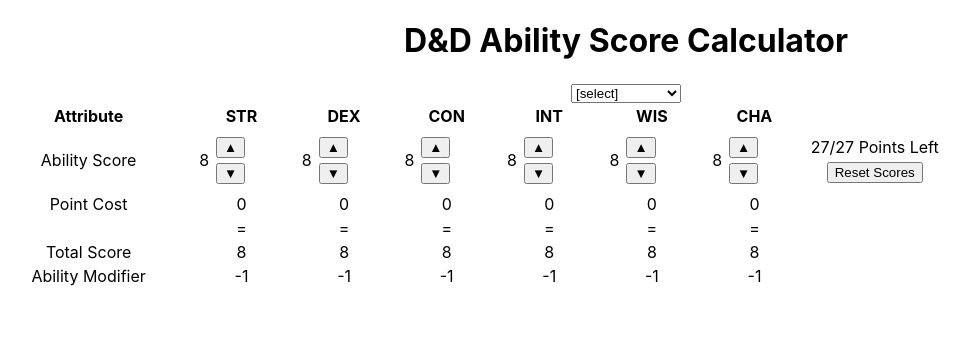
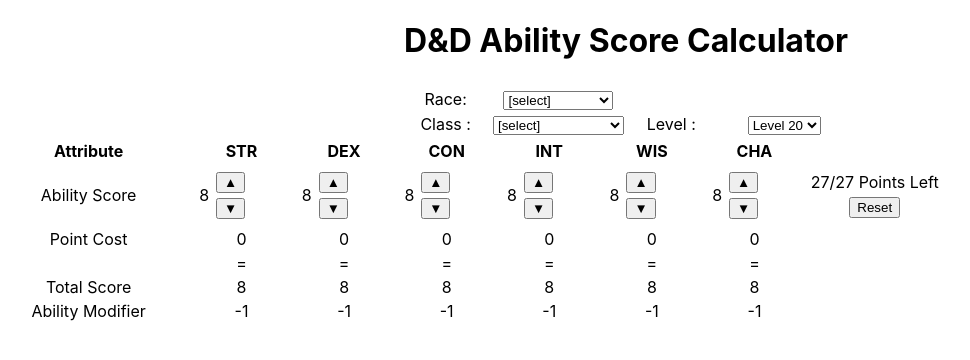
Before and after one commit to CBurgi/DnD-PointBuy-Calculator, a React (Create React App) app: page / in a window 1280 px wide. Shown: the top 360 px of the page, without its empty margins (14-984 px from the left). Built offline with nearby package versions, Linux system fonts and the light colour scheme.

Commit message:
Added functionality for classes and levels

```diff
--- a/src/App.js
+++ b/src/App.js
@@ -4,60 +4,17 @@
 import exoticRaces from ".//data/races/exotic";
 import monstrousRaces from ".//data/races/monstrous";
 import settingSpecificRaces from ".//data/races/setting_specific";
-import { RaceSelect, SubRaceSelect } from "./Functions/Select_Functions";
+import classes from ".//data/classes.json";
+import {
+	ClassSelect,
+	RaceSelect,
+	SubraceSelect,
+    LevelSelect
+} from "./Functions/Select_Functions";
 import { GenerateTable } from "./Functions/Table_Functions";
-
-export const abilities = ["str", "dex", "con", "int", "wis", "cha"];
-
-export const defaultAbilityScore = {
-	mod: true,
-	min: 8,
-	max: 15,
-	points: 27,
-	maxPoints: 27,
-	str: 8,
-	dex: 8,
-	con: 8,
-	int: 8,
-	wis: 8,
-	cha: 8,
-};
-
-export const defaultScore = {
-	dontInclude: true,
-	name: "[select]",
-	mod: false,
-	min: 0,
-	max: -1,
-	points: -1,
-    maxPoints: -1,
-	str: 0,
-	dex: 0,
-	con: 0,
-	int: 0,
-	wis: 0,
-	cha: 0,
-};
-export const blankScore = {
-	str: 0,
-    dex: 0,
-    con: 0,
-    int: 0,
-    wis: 0,
-    cha: 0,
-};
-
-export const customScore = {
-	name: "Custom",
-	mod: true,
-	min: -1,
-	max: -1,
-	points: -1,
-    maxPoints: -1,
-};
+import { defaultScore, defaultAbilityScore, customScore, blankScore } from "./data/defaultScores";
 
 function App() {
-
 	const races = commonRaces.concat(
 		exoticRaces,
 		monstrousRaces,
@@ -66,39 +23,71 @@
 	races.unshift(defaultScore);
 	races.push(customScore);
 
+	const aClasses = classes;
+    const [level, setLevel] = useState(20)
+
 	const [scores, setScores] = useState([
-        {...defaultAbilityScore, key: "ability", base: defaultAbilityScore},
-        {...defaultScore, key: "race", base: defaultScore},
-        {...defaultScore, key: "subrace", base: defaultScore}
-    ])
+		{
+			...defaultAbilityScore,
+			key: "ability",
+			scoreName: "Ability Score",
+			base: defaultAbilityScore,
+		},
+		{
+			...defaultScore,
+			key: "race",
+			scoreName: "Race Bonus",
+			base: defaultScore,
+		},
+		{
+			...defaultScore,
+			key: "subrace",
+			scoreName: "Subrace Bonus",
+			base: defaultScore,
+		},
+	]);
 
 	const [totalScore, setTotalScore] = useState(blankScore);
 	useEffect(() => {
-        setTotalScore((s) => blankScore)
+		setTotalScore((s) => blankScore);
 		scores.map((score) => {
-            setTotalScore((s) =>{ return {
+			setTotalScore((s) => {
+				return {
 					str: s.str + score.str,
 					dex: s.dex + score.dex,
 					con: s.con + score.con,
 					int: s.int + score.int,
 					wis: s.wis + score.wis,
 					cha: s.cha + score.cha,
-        }})
-        return score
-        })
+				};
+			});
+			return score;
+		});
 	}, [scores]);
 
 	return (
 		<div className="App">
 			<h1>D&D Ability Score Calculator</h1>
-			<RaceSelect
-				races={races}
-                setScores={setScores}
-			/>
-			<SubRaceSelect
-				scores={scores}
-                setScores={setScores}
-			/>
+			<table className="select-table" style={{ margin:"auto"}}>
+                <thead>
+                    <tr>
+                    <td style={{ width: "20%" }}/>
+                    <td style={{ width: "30%" }}/>
+                    <td style={{ width: "20%" }}/>
+                    <td style={{ width: "30%" }}/>
+                    </tr>
+                </thead>
+				<tbody>
+					<tr>
+						<RaceSelect races={races} setScores={setScores} />
+						<SubraceSelect scores={scores} setScores={setScores} />
+					</tr>
+					<tr>
+						<ClassSelect aClasses={aClasses} setScores={setScores} level={level} setLevel={setLevel} />
+                        <LevelSelect level={level} setLevel={setLevel} setScores={setScores} />
+					</tr>
+				</tbody>
+			</table>
 			<GenerateTable
 				scores={scores}
 				setScores={setScores}
--- a/src/Functions/Select_Functions.js
+++ b/src/Functions/Select_Functions.js
@@ -1,44 +1,53 @@
-import { defaultScore, customScore } from "../App";
-import { getScore, setScore } from "./Score_Functions";
+import { defaultScore, customScore, defaultASI } from "../data/defaultScores";
+import { addScore, deleteScore, getScore, setScore } from "./Score_Functions";
 
 export function RaceSelect({ races, setScores }) {
 	return (
+		<>
+			<td key={"race-title"}>Race: </td>
+			<td key={"race"}>
 				<select
 					className="raceSelect"
 					name="race"
 					onChange={(e) =>
 						races.map((race) => {
 							if (race.name === e.target.value) {
-                        if(race.subraces){
+								if (race.subraces && !race.subracesSet) {
 									race.subraces.unshift(defaultScore);
 									race.subraces.push(customScore);
+                                    race.subracesSet = true;
 								}
-                        setScore(setScores, "race", race)
-                        setScore(setScores, "subrace", defaultScore)
+								setScore(setScores, "race", race);
+								setScore(setScores, "subrace", defaultScore);
 							}
-                    return race
+							return race;
 						})
 					}
 				>
 					{races &&
 						races.map((race) => <option key={race.name}>{race.name}</option>)}
 				</select>
+			</td>
+		</>
 	);
 }
 
-export function SubRaceSelect({ scores, setScores }) {
-    const selectedRace = getScore(scores, "race")
+export function SubraceSelect({ scores, setScores }) {
+	const selectedRace = getScore(scores, "race");
 	if (selectedRace.subraces) {
 		return (
+			<>
+				<td>Subace: </td>
+				<td>
 					<select
 						className="subraceSelect"
 						name="subrace"
 						onChange={(e) =>
 							selectedRace.subraces.map((subrace) => {
 								if (subrace.name === e.target.value) {
-                            setScore(setScores, "subrace", subrace)
+									setScore(setScores, "subrace", subrace);
 								}
-                        return subrace
+								return subrace;
 							})
 						}
 					>
@@ -47,7 +56,83 @@
 								<option key={subrace.name}>{subrace.name}</option>
 							))}
 					</select>
+				</td>
+			</>
 		);
 	}
 	return;
 }
+
+export function ClassSelect({ aClasses, setScores, level }) {
+	return (
+		<>
+			<td>Class :</td>
+			<td>
+				<select
+					className="classSelect"
+					name="class"
+					onChange={(e) => {
+						deleteScore(setScores, "asi");
+						aClasses.map((aClass) => {
+							if (aClass.name === e.target.value) {
+								aClass.asi.map((asiLevel) => {
+									const newASI = {
+										...defaultASI,
+										name: defaultASI.name + asiLevel,
+										key: "asi" + asiLevel,
+                                        level: asiLevel,
+										scoreName: "Ability Score Increase",
+									};
+									addScore(setScores, newASI);
+                                    return asiLevel;
+								});
+							}
+                            showASI(setScores, level)
+							return aClass;
+						});
+					}}
+				>
+					{aClasses &&
+						aClasses.map((aClass) => (
+							<option key={aClass.name}>{aClass.name}</option>
+						))}
+				</select>
+			</td>
+		</>
+	);
+}
+
+const showASI = (setScores, level) => {
+    setScores((scores) => {
+		const nextScores = [...scores];
+        nextScores.map((nextScore) => {
+            if(nextScore.level){
+                nextScore.dontInclude = nextScore.level <= level ? false : true
+            }
+            return nextScore
+        })
+		return nextScores;
+	});
+}
+
+export function LevelSelect({ level, setLevel, setScores }) {
+    const levels = [0,1,2,3,4,5,6,7,8,9,10,11,12,13,14,15,16,17,18,19,20]
+	return (
+		<>
+			<td>Level :</td>
+			<td>
+				<select
+                    value={20}
+					className="levelSelect"
+					name="level"
+					onChange={(e) => {
+						setLevel((l) => e.target.value)
+                        showASI(setScores, e.target.value)
+					}}
+				>
+					{levels.map((l) => {return <option value={l} key={l}>Level {l}</option>})}
+				</select>
+			</td>
+		</>
+	);
+}
--- a/src/Functions/Table_Functions.js
+++ b/src/Functions/Table_Functions.js
@@ -1,6 +1,6 @@
 /*
     Classes:
-        table: borders
+        scores-table: borders
         table-head: head row colouring & font
         table-body: cell height
         table-odd-row: odd row colouring
@@ -16,14 +16,15 @@
 	CalculatePointCost,
 	setScore,
 } from "./Score_Functions";
-import { abilities } from "../App";
+import { abilities } from "../data/defaultScores";
+import React from "react";
 
 export function GenerateTable({ scores, setScores, totalScore }) {
 	const headColumnWidth = "20%";
 	const columnWidth = "10%";
 
 	return (
-		<table className="table" style={{ width: "80%" }}>
+		<table className="scores-table" style={{ width: "80%" }}>
 			<thead>
 				<tr className="table-head">
 					<th style={{ width: headColumnWidth }}>Attribute</th>
@@ -38,15 +39,7 @@
 			</thead>
 			<tbody className="table-body">
 				<GeneratePointbuyRow scores={scores} setScores={setScores} />
-				<GenerateRow
-					scoreName={"Race Bonus"}
-					score={"race"}
-					scores={scores}
-					setScores={setScores}
-				/>
-				<GenerateRow
-					scoreName={"Subrace Bonus"}
-					score={"subrace"}
+				<GenerateRows
 					scores={scores}
 					setScores={setScores}
 				/>
@@ -57,10 +50,11 @@
 }
 
 function GeneratePointbuyRow({ scores, setScores }) {
+    const row = getScore(scores, "ability")
 	return (
 		<>
 			<tr className="table-odd-row">
-				<td>Ability Score</td>
+				<td>{row.scoreName}</td>
 				<RenderCells scores={scores} setScores={setScores} score={"ability"} />
 			</tr>
 			<tr className="even-row">
@@ -69,7 +63,7 @@
 					return (
 						<td key={ability}>
 							<CalculatePointCost
-								score={getScore(scores, "ability")[ability]}
+								score={row[ability]}
 							/>
 						</td>
 					);
@@ -106,12 +100,12 @@
 	);
 }
 
-function GenerateRow({ leadRow = "+", scoreName, score, scores, setScores }) {
-	const row = getScore(scores, score);
-	if (row.dontInclude) return;
+function GenerateRows({ leadRow = "+", scores, setScores }) {
+    return scores.map((row) => {
+        if (row.dontInclude || row.key === "ability") return <React.Fragment key={row.key}/>;
 
         return (
-		<>
+            <React.Fragment key={row.key}>
                 <tr className="table-odd-row">
                     <td></td>
                     <td>{leadRow}</td>
@@ -123,15 +117,16 @@
                 </tr>
                 <tr className="table-even-row">
                     <td>
-					{scoreName}
+                        {row.scoreName}
                         <br />
                         {row.name ? "( " + row.name + " )" : ""}
                         <br />
                     </td>
-				<RenderCells scores={scores} setScores={setScores} score={score} />
+                    <RenderCells scores={scores} setScores={setScores} score={row.key} />
                 </tr>
-		</>
+            </React.Fragment>
         );
+    })
 }
 
 function RenderCells({ scores, setScores, score }) {
@@ -211,7 +206,7 @@
 											setScore(setScores, row.key, baseScore);
 										}}
 									>
-										Reset Scores
+										Reset
 									</button>
 								</td>
 							</tr>
--- a/src/data/classes.json
+++ b/src/data/classes.json
@@ -1,33 +1,62 @@
 [
     {
-        "name": "class1"
+        "name": "[select]",
+        "asi": []
     },
     {
-        "name": "class2",
-        "asi":[
-            {
-                "name": 4,
-                "mod": true,
-                "max": 2,
-                "points": 2
-            }
-        ]
+        "name": "Artificer",
+        "asi": [4, 8, 12, 16, 19]
     },
     {
-        "name": "class3",
-        "asi":[
-            {
-                "name": 4,
-                "mod": true,
-                "max": 2,
-                "points": 2
-            },
-            {
-                "name": 8,
-                "mod": true,
-                "max": 2,
-                "points": 2
-            }
-        ]
+        "name": "Barbarian",
+        "asi": [4, 8, 12, 16, 19]
+    },
+    {
+        "name": "Bard",
+        "asi": [4, 8, 12, 16, 19]
+    },
+    {
+        "name": "Blood Hunter (HB)",
+        "asi": [4, 8, 12, 16, 19]
+    },
+    {
+        "name": "Cleric",
+        "asi": [4, 8, 12, 16, 19]
+    },
+    {
+        "name": "Druid",
+        "asi": [4, 8, 12, 16, 19]
+    },
+    {
+        "name": "Fighter",
+        "asi": [4, 6, 8, 12, 14, 16, 19]
+    },
+    {
+        "name": "Monk",
+        "asi": [4, 8, 12, 16, 19]
+    },
+    {
+        "name": "Paladin",
+        "asi": [4, 8, 12, 16, 19]
+    },
+    {
+        "name": "Ranger",
+        "asi": [4, 8, 12, 16, 19]
+    },
+    {
+        "name": "Rogue",
+        "asi": [4, 8, 10, 12, 16, 19]
+    },
+    {
+        "name": "Sorcerer",
+        "asi": [4, 8, 12, 16, 19]
+    },
+    {
+        "name": "Warlock",
+        "asi": [4, 8, 12, 16, 19]
+    },
+    {
+        "name": "Wizard",
+        "asi": [4, 8, 12, 16, 19]
     }
 ]
--- /dev/null
+++ b/src/data/defaultScores.js
@@ -0,0 +1,54 @@
+export const abilities = ["str", "dex", "con", "int", "wis", "cha"];
+
+export const blankScore = {
+	str: 0,
+	dex: 0,
+	con: 0,
+	int: 0,
+	wis: 0,
+	cha: 0,
+};
+
+export const defaultAbilityScore = {
+	mod: true,
+	min: 8,
+	max: 15,
+	points: 27,
+	maxPoints: 27,
+	str: 8,
+	dex: 8,
+	con: 8,
+	int: 8,
+	wis: 8,
+	cha: 8,
+};
+
+export const defaultScore = {
+	dontInclude: true,
+	name: "[select]",
+	mod: false,
+	min: 0,
+	max: -1,
+	points: -1,
+	maxPoints: -1,
+	...blankScore,
+};
+
+export const defaultASI = {
+    dontInclude: true,
+	name: "Level ",
+	mod: true,
+	min: 0,
+	max: 2,
+	points: 2,
+	...blankScore,
+};
+
+export const customScore = {
+	name: "Custom",
+	mod: true,
+	min: -1,
+	max: -1,
+	points: -1,
+	maxPoints: -1,
+};
```
Also changed, not shown: src/Functions/Score_Functions.js (+7 -2 lines). Lines whose indentation alone changed are shown as unchanged.
